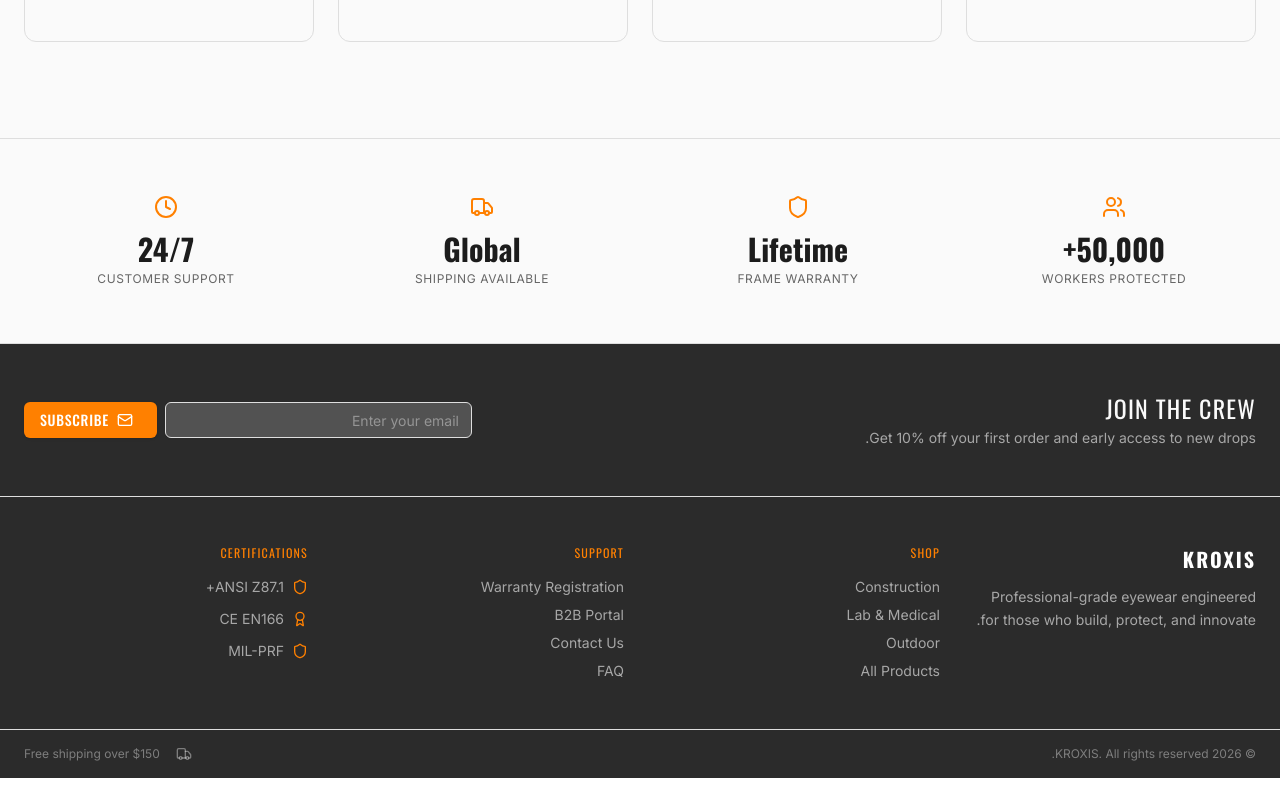
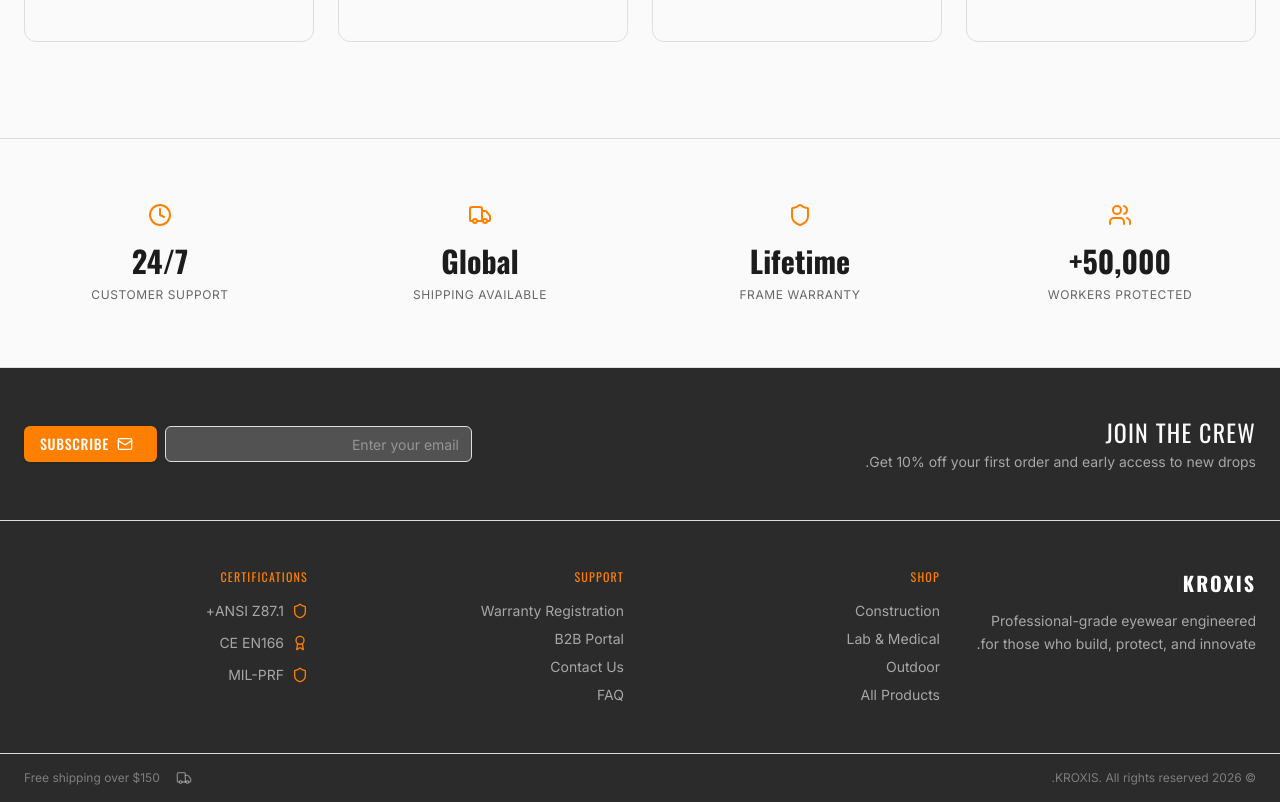
Before and after one commit to shovalbh5/kroxis, a React (Vite) app: page / in a window 1280 px wide. Shown: the part 1200-2002 px from the top of the page. Before the commit the page ends 1978 px from the top, so only its background shows below. Built offline with nearby package versions, Linux system fonts and the light colour scheme; no server answers.

Commit message:
File changes

```diff
--- a/src/components/home/TrustBar.jsx
+++ b/src/components/home/TrustBar.jsx
@@ -11,9 +11,9 @@ const stats = [
 
 export default function TrustBar() {
   return (
-    <section className="py-14 border-y border-border bg-card">
+    <section className="py-16 border-y border-border bg-card">
       <div className="max-w-7xl mx-auto px-4 sm:px-6">
-        <div className="grid grid-cols-2 lg:grid-cols-4 gap-8">
+        <div className="grid grid-cols-2 lg:grid-cols-4 gap-10 lg:gap-12">
           {stats.map((stat, i) => (
             <motion.div
               key={stat.label}
@@ -23,9 +23,9 @@ export default function TrustBar() {
               transition={{ delay: i * 0.1 }}
               className="text-center"
             >
-              <stat.icon className="w-6 h-6 text-primary mx-auto mb-3" />
-              <div className="font-heading text-2xl sm:text-3xl font-bold">{stat.value}</div>
-              <div className="text-xs text-muted-foreground uppercase tracking-wider mt-1">{stat.label}</div>
+              <stat.icon className="w-6 h-6 text-primary mx-auto mb-4" />
+              <div className="font-heading text-2xl sm:text-3xl font-bold mb-2">{stat.value}</div>
+              <div className="text-xs text-muted-foreground uppercase tracking-wider">{stat.label}</div>
             </motion.div>
           ))}
         </div>
```
